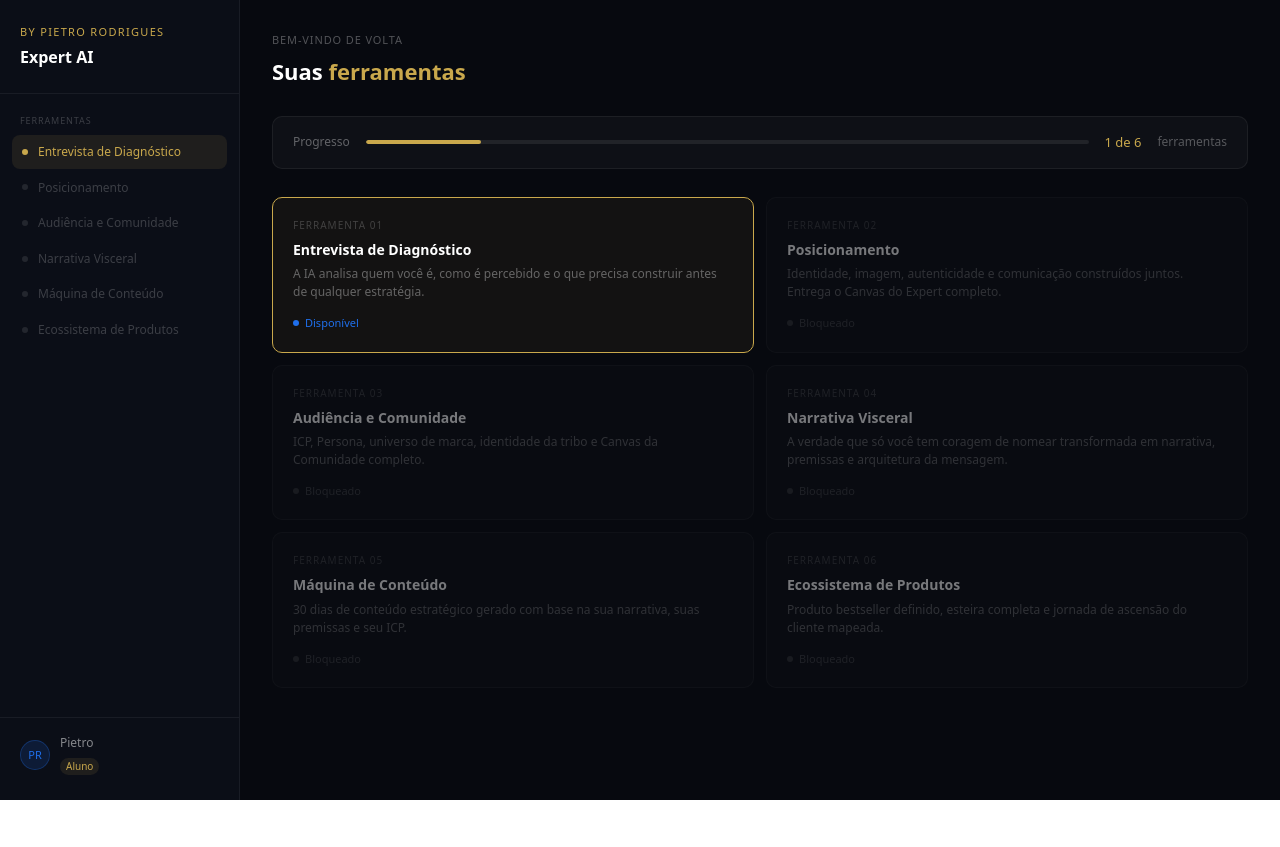
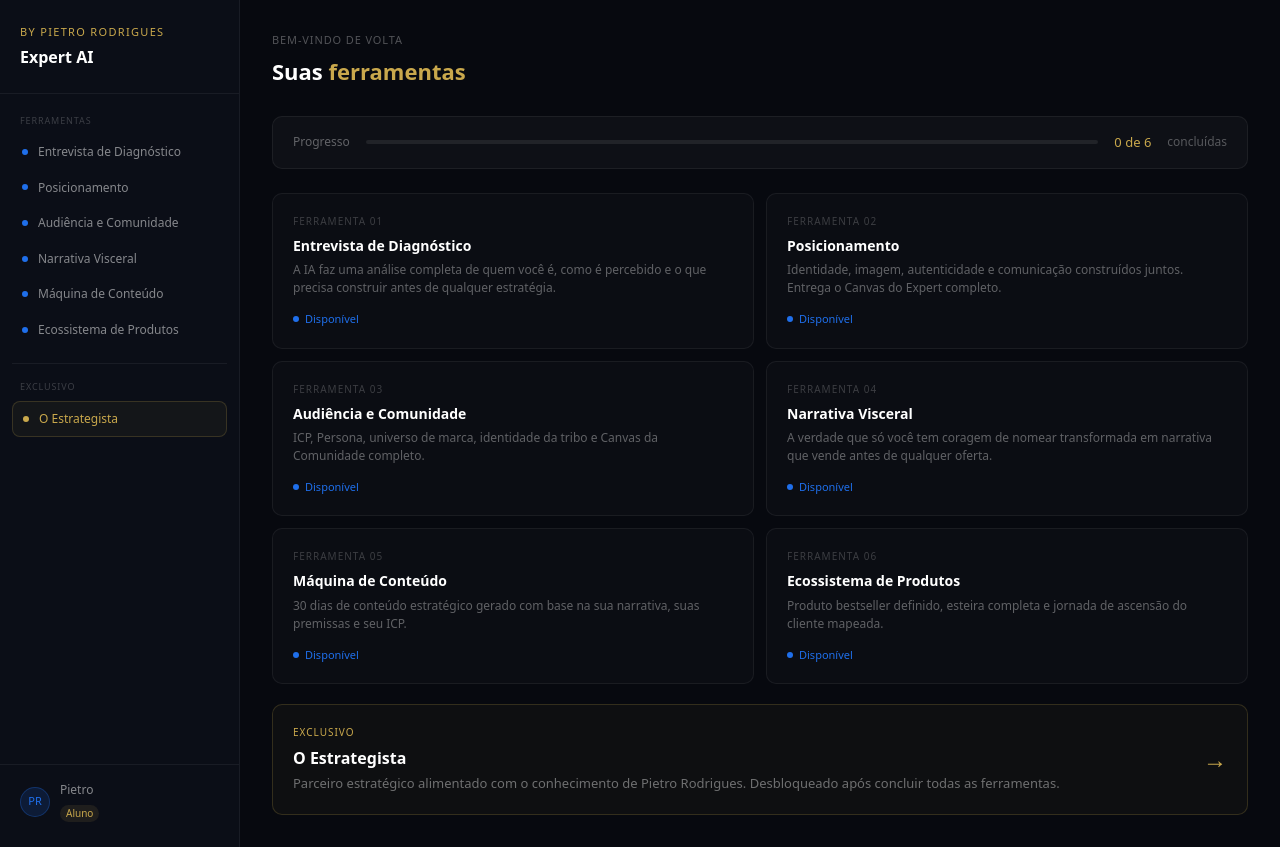
Before and after one commit to apsisdigital1/expert-ai, a Next.js app: page /dashboard in a window 1280 px wide. Before the commit the page ends 800 px from the top, so only its background shows below. Built offline with nearby package versions, Linux system fonts and the light colour scheme.

Commit message:
dashboard com estrategista v2

```diff
--- a/app/dashboard/page.tsx
+++ b/app/dashboard/page.tsx
@@ -1,53 +1,17 @@
 'use client'
-import { useState } from 'react'
+import { useRouter } from 'next/navigation'
 
 const ferramentas = [
-  {
-    num: '01',
-    nome: 'Entrevista de Diagnóstico',
-    desc: 'A IA analisa quem você é, como é percebido e o que precisa construir antes de qualquer estratégia.',
-    status: 'ativo',
-    slug: 'diagnostico'
-  },
-  {
-    num: '02',
-    nome: 'Posicionamento',
-    desc: 'Identidade, imagem, autenticidade e comunicação construídos juntos. Entrega o Canvas do Expert completo.',
-    status: 'bloqueado',
-    slug: 'posicionamento'
-  },
-  {
-    num: '03',
-    nome: 'Audiência e Comunidade',
-    desc: 'ICP, Persona, universo de marca, identidade da tribo e Canvas da Comunidade completo.',
-    status: 'bloqueado',
-    slug: 'comunidade'
-  },
-  {
-    num: '04',
-    nome: 'Narrativa Visceral',
-    desc: 'A verdade que só você tem coragem de nomear transformada em narrativa, premissas e arquitetura da mensagem.',
-    status: 'bloqueado',
-    slug: 'narrativa'
-  },
-  {
-    num: '05',
-    nome: 'Máquina de Conteúdo',
-    desc: '30 dias de conteúdo estratégico gerado com base na sua narrativa, suas premissas e seu ICP.',
-    status: 'bloqueado',
-    slug: 'conteudo'
-  },
-  {
-    num: '06',
-    nome: 'Ecossistema de Produtos',
-    desc: 'Produto bestseller definido, esteira completa e jornada de ascensão do cliente mapeada.',
-    status: 'bloqueado',
-    slug: 'produtos'
-  }
+  { num: '01', nome: 'Entrevista de Diagnóstico', desc: 'A IA faz uma análise completa de quem você é, como é percebido e o que precisa construir antes de qualquer estratégia.', slug: 'diagnostico' },
+  { num: '02', nome: 'Posicionamento', desc: 'Identidade, imagem, autenticidade e comunicação construídos juntos. Entrega o Canvas do Expert completo.', slug: 'posicionamento' },
+  { num: '03', nome: 'Audiência e Comunidade', desc: 'ICP, Persona, universo de marca, identidade da tribo e Canvas da Comunidade completo.', slug: 'comunidade' },
+  { num: '04', nome: 'Narrativa Visceral', desc: 'A verdade que só você tem coragem de nomear transformada em narrativa que vende antes de qualquer oferta.', slug: 'narrativa' },
+  { num: '05', nome: 'Máquina de Conteúdo', desc: '30 dias de conteúdo estratégico gerado com base na sua narrativa, suas premissas e seu ICP.', slug: 'conteudo' },
+  { num: '06', nome: 'Ecossistema de Produtos', desc: 'Produto bestseller definido, esteira completa e jornada de ascensão do cliente mapeada.', slug: 'produtos' },
 ]
 
 export default function Dashboard() {
-  const [ativa, setAtiva] = useState('diagnostico')
+  const router = useRouter()
 
   return (
     <div style={{ minHeight: '100vh', background: '#07090F', display: 'flex', fontFamily: 'system-ui, sans-serif' }}>
@@ -56,17 +20,22 @@ export default function Dashboard() {
           <div style={{ fontSize: '11px', color: '#C9A84C', letterSpacing: '0.12em', textTransform: 'uppercase', marginBottom: '4px' }}>by Pietro Rodrigues</div>
           <div style={{ fontSize: '16px', fontWeight: '700', color: '#fff' }}>Expert AI</div>
         </div>
-
-        <div style={{ padding: '0 12px', flex: 1, overflowY: 'auto' }}>
+        <div style={{ padding: '0 12px', flex: 1 }}>
           <div style={{ fontSize: '9px', color: 'rgba(255,255,255,0.2)', letterSpacing: '0.1em', textTransform: 'uppercase', padding: '0 8px', marginBottom: '8px' }}>Ferramentas</div>
-          {ferramentas.map(f => (
-            <div key={f.slug} onClick={() => f.status === 'ativo' && setAtiva(f.slug)} style={{ display: 'flex', alignItems: 'center', gap: '10px', padding: '9px 10px', borderRadius: '8px', marginBottom: '2px', cursor: f.status === 'ativo' ? 'pointer' : 'not-allowed', background: ativa === f.slug ? 'rgba(201,168,76,0.1)' : 'transparent' }}>
-              <div style={{ width: '6px', height: '6px', borderRadius: '50%', flexShrink: 0, background: ativa === f.slug ? '#C9A84C' : f.status === 'ativo' ? '#1F6FEB' : 'rgba(255,255,255,0.1)' }} />
-              <div style={{ fontSize: '12px', color: ativa === f.slug ? '#C9A84C' : f.status === 'ativo' ? 'rgba(255,255,255,0.6)' : 'rgba(255,255,255,0.2)', lineHeight: '1.3' }}>{f.nome}</div>
+          {ferramentas.map((f, i) => (
+            <div key={i} onClick={() => router.push(`/${f.slug}`)} style={{ display: 'flex', alignItems: 'center', gap: '10px', padding: '9px 10px', borderRadius: '8px', marginBottom: '2px', cursor: 'pointer' }}>
+              <div style={{ width: '6px', height: '6px', borderRadius: '50%', flexShrink: 0, background: '#1F6FEB' }} />
+              <div style={{ fontSize: '12px', color: 'rgba(255,255,255,0.5)', lineHeight: '1.3' }}>{f.nome}</div>
             </div>
           ))}
+          <div style={{ marginTop: '16px', borderTop: '0.5px solid rgba(255,255,255,0.06)', paddingTop: '16px' }}>
+            <div style={{ fontSize: '9px', color: 'rgba(255,255,255,0.2)', letterSpacing: '0.1em', textTransform: 'uppercase', padding: '0 8px', marginBottom: '8px' }}>Exclusivo</div>
+            <div onClick={() => router.push('/estrategista')} style={{ display: 'flex', alignItems: 'center', gap: '10px', padding: '9px 10px', borderRadius: '8px', cursor: 'pointer', background: 'rgba(201,168,76,0.05)', border: '0.5px solid rgba(201,168,76,0.2)' }}>
+              <div style={{ width: '6px', height: '6px', borderRadius: '50%', flexShrink: 0, background: '#C9A84C' }} />
+              <div style={{ fontSize: '12px', color: '#C9A84C', lineHeight: '1.3' }}>O Estrategista</div>
+            </div>
+          </div>
         </div>
-
         <div style={{ padding: '16px 20px 0', borderTop: '0.5px solid rgba(255,255,255,0.06)', marginTop: '16px' }}>
           <div style={{ display: 'flex', alignItems: 'center', gap: '10px' }}>
             <div style={{ width: '30px', height: '30px', borderRadius: '50%', background: 'rgba(31,111,235,0.15)', border: '0.5px solid rgba(31,111,235,0.3)', display: 'flex', alignItems: 'center', justifyContent: 'center', fontSize: '11px', color: '#1F6FEB', fontWeight: '500' }}>PR</div>
@@ -84,27 +53,38 @@ export default function Dashboard() {
           <div style={{ fontSize: '22px', fontWeight: '700', color: '#fff' }}>Suas <span style={{ color: '#C9A84C' }}>ferramentas</span></div>
         </div>
 
-        <div style={{ background: 'rgba(255,255,255,0.03)', border: '0.5px solid rgba(255,255,255,0.06)', borderRadius: '10px', padding: '16px 20px', marginBottom: '28px', display: 'flex', alignItems: 'center', gap: '16px' }}>
+        <div style={{ background: 'rgba(255,255,255,0.03)', border: '0.5px solid rgba(255,255,255,0.06)', borderRadius: '10px', padding: '16px 20px', marginBottom: '24px', display: 'flex', alignItems: 'center', gap: '16px' }}>
           <div style={{ fontSize: '12px', color: 'rgba(255,255,255,0.35)' }}>Progresso</div>
-          <div style={{ flex: 1, height: '4px', background: 'rgba(255,255,255,0.08)', borderRadius: '2px', overflow: 'hidden' }}>
-            <div style={{ height: '100%', width: '16%', background: '#C9A84C', borderRadius: '2px' }} />
-          </div>
-          <div style={{ fontSize: '13px', fontWeight: '500', color: '#C9A84C' }}>1 de 6</div>
-          <div style={{ fontSize: '12px', color: 'rgba(255,255,255,0.3)' }}>ferramentas</div>
+          <div style={{ flex: 1, height: '4px', background: 'rgba(255,255,255,0.08)', borderRadius: '2px' }} />
+          <div style={{ fontSize: '13px', fontWeight: '500', color: '#C9A84C' }}>0 de 6</div>
+          <div style={{ fontSize: '12px', color: 'rgba(255,255,255,0.3)' }}>concluídas</div>
         </div>
 
-        <div style={{ display: 'grid', gridTemplateColumns: '1fr 1fr', gap: '12px' }}>
-          {ferramentas.map((f, i) => (
-            <div key={f.slug} onClick={() => f.status === 'ativo' && setAtiva(f.slug)} style={{ background: ativa === f.slug ? 'rgba(201,168,76,0.06)' : 'rgba(255,255,255,0.02)', border: ativa === f.slug ? '0.5px solid #C9A84C' : '0.5px solid rgba(255,255,255,0.06)', borderRadius: '10px', padding: '20px', cursor: f.status === 'ativo' ? 'pointer' : 'default', opacity: f.status === 'bloqueado' ? 0.45 : 1, transition: 'all 0.2s' }}>
+        <div style={{ display: 'grid', gridTemplateColumns: '1fr 1fr', gap: '12px', marginBottom: '20px' }}>
+          {ferramentas.map((f) => (
+            <div key={f.slug} onClick={() => router.push(`/${f.slug}`)} style={{ background: 'rgba(255,255,255,0.02)', border: '0.5px solid rgba(255,255,255,0.06)', borderRadius: '10px', padding: '20px', cursor: 'pointer' }}
+              onMouseEnter={e => { e.currentTarget.style.borderColor = 'rgba(201,168,76,0.4)'; e.currentTarget.style.background = 'rgba(201,168,76,0.04)' }}
+              onMouseLeave={e => { e.currentTarget.style.borderColor = 'rgba(255,255,255,0.06)'; e.currentTarget.style.background = 'rgba(255,255,255,0.02)' }}>
               <div style={{ fontSize: '10px', color: 'rgba(255,255,255,0.2)', letterSpacing: '0.1em', textTransform: 'uppercase', marginBottom: '8px' }}>Ferramenta {f.num}</div>
               <div style={{ fontSize: '14px', fontWeight: '600', color: '#fff', marginBottom: '6px', lineHeight: '1.3' }}>{f.nome}</div>
               <div style={{ fontSize: '12px', color: 'rgba(255,255,255,0.35)', lineHeight: '1.5', marginBottom: '14px' }}>{f.desc}</div>
               <div style={{ display: 'flex', alignItems: 'center', gap: '6px' }}>
-                <div style={{ width: '6px', height: '6px', borderRadius: '50%', background: f.status === 'ativo' ? '#1F6FEB' : 'rgba(255,255,255,0.15)' }} />
-                <div style={{ fontSize: '11px', color: f.status === 'ativo' ? '#1F6FEB' : 'rgba(255,255,255,0.2)' }}>{f.status === 'ativo' ? 'Disponível' : 'Bloqueado'}</div>
+                <div style={{ width: '6px', height: '6px', borderRadius: '50%', background: '#1F6FEB' }} />
+                <div style={{ fontSize: '11px', color: '#1F6FEB' }}>Disponível</div>
               </div>
             </div>
           ))}
+        </div>
+
+        <div onClick={() => router.push('/estrategista')} style={{ background: 'rgba(201,168,76,0.04)', border: '0.5px solid rgba(201,168,76,0.2)', borderRadius: '10px', padding: '20px', cursor: 'pointer', display: 'flex', alignItems: 'center', justifyContent: 'space-between' }}
+          onMouseEnter={e => { e.currentTarget.style.background = 'rgba(201,168,76,0.08)' }}
+          onMouseLeave={e => { e.currentTarget.style.background = 'rgba(201,168,76,0.04)' }}>
+          <div>
+            <div style={{ fontSize: '10px', color: '#C9A84C', letterSpacing: '0.1em', textTransform: 'uppercase', marginBottom: '6px' }}>Exclusivo</div>
+            <div style={{ fontSize: '16px', fontWeight: '700', color: '#fff', marginBottom: '4px' }}>O Estrategista</div>
+            <div style={{ fontSize: '13px', color: 'rgba(255,255,255,0.4)' }}>Parceiro estratégico alimentado com o conhecimento de Pietro Rodrigues. Desbloqueado após concluir todas as ferramentas.</div>
+          </div>
+          <div style={{ fontSize: '24px', marginLeft: '20px', color: '#C9A84C' }}>→</div>
         </div>
       </div>
     </div>
```
